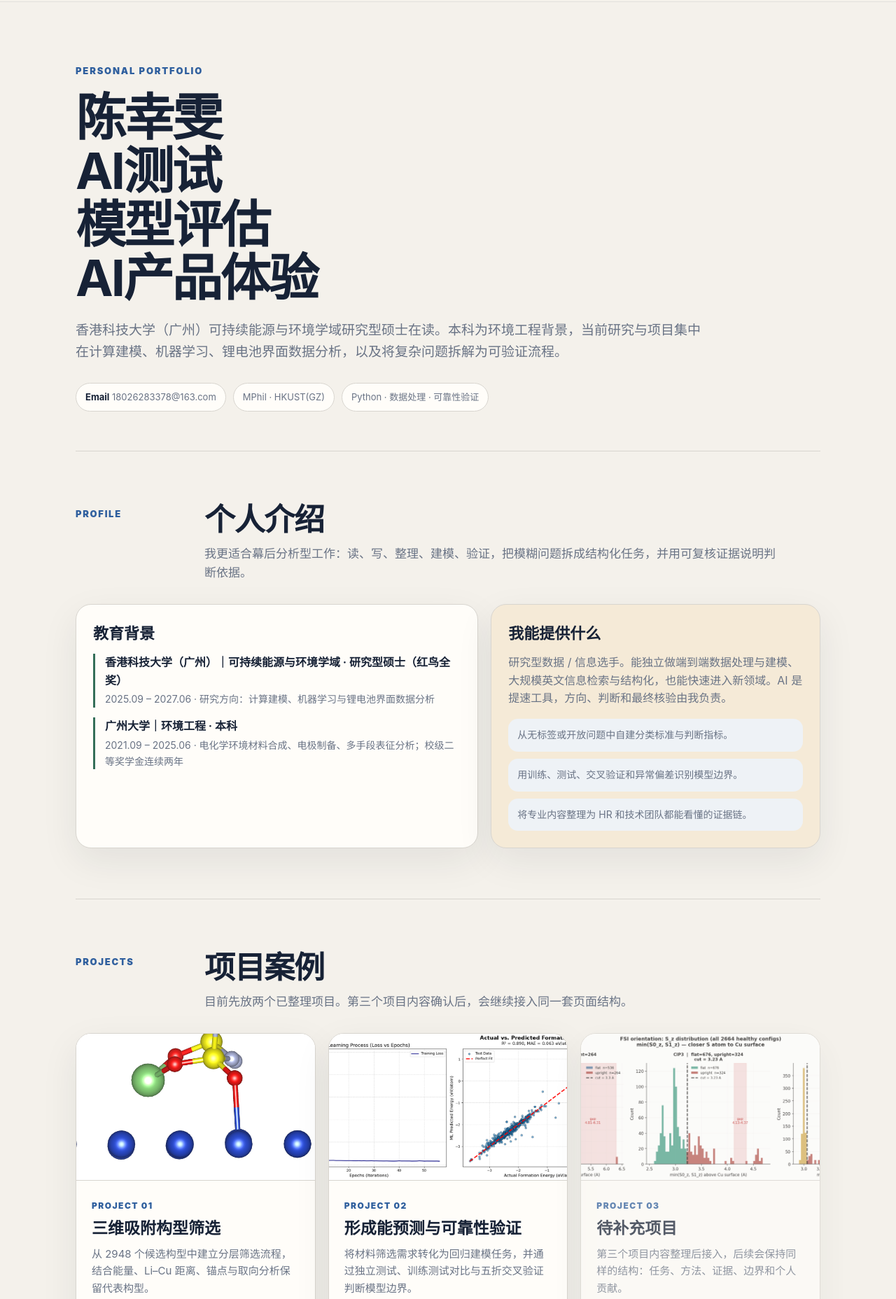
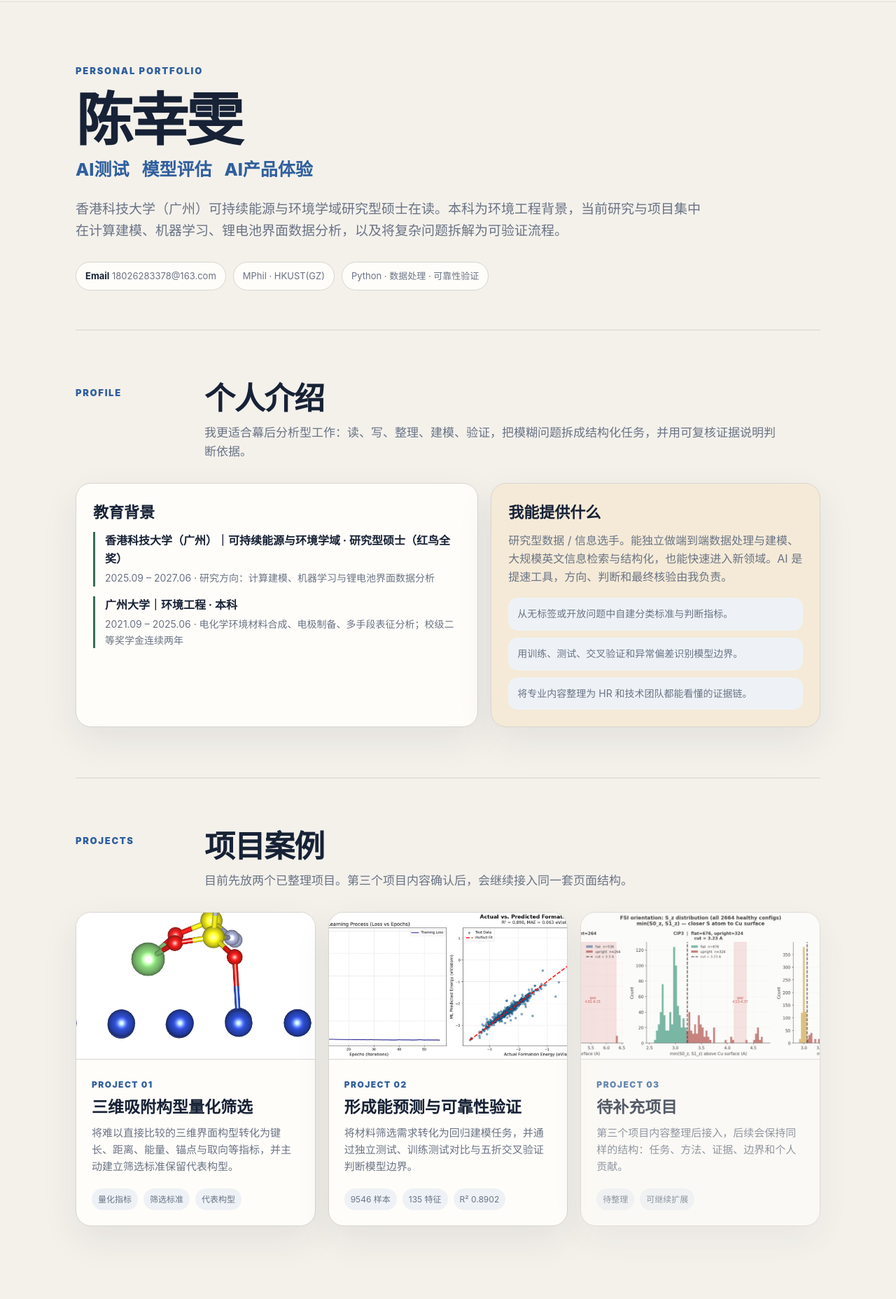
Before and after one commit to xchen-812/xingwen-portfolio, a plain HTML site: page index.html in a window 1280 px wide. Shown: the part 60-1916 px from the top of the page at 70% size. Drawn offline with Linux system fonts and the light colour scheme.

Commit message:
Refine homepage title and project one framing

```diff
--- a/index.html
+++ b/index.html
@@ -18,7 +18,7 @@ a{color:inherit;text-decoration:none}
 .nav{position:sticky;top:0;z-index:10;background:rgba(244,241,235,.94);backdrop-filter:blur(14px);border-bottom:1px solid rgba(23,34,54,.08)}
 .nav .wrap{height:62px;display:flex;align-items:center;justify-content:space-between;gap:18px}.brand{font-weight:900}.links{display:flex;gap:20px;color:var(--muted);font-size:14px}.links a:hover{color:var(--navy)}
 .hero{padding:88px 0 56px}.eyebrow{font-size:13px;font-weight:900;letter-spacing:.14em;color:var(--blue)}
-h1{max-width:980px;margin:18px 0 22px;font-size:clamp(43px,6vw,72px);line-height:1.06;letter-spacing:-.04em}h1 span{display:block}.lead{max-width:900px;margin:0;color:var(--muted);font-size:19px}
+h1{max-width:980px;margin:18px 0 8px;font-size:clamp(48px,7vw,82px);line-height:1.02;letter-spacing:-.04em}.roleline{display:flex;flex-wrap:wrap;gap:10px 18px;margin:0 0 22px;color:var(--blue);font-size:clamp(18px,2.2vw,25px);font-weight:850}.lead{max-width:900px;margin:0;color:var(--muted);font-size:19px}
 .contact{display:flex;flex-wrap:wrap;gap:10px;margin-top:28px}.pill{background:var(--paper);border:1px solid var(--line);border-radius:999px;padding:9px 13px;color:var(--muted);font-size:13px}.pill strong{color:var(--ink)}
 section{padding:72px 0;border-top:1px solid var(--line)}.section-head{display:grid;grid-template-columns:150px 1fr;gap:34px;margin-bottom:30px}.no{padding-top:7px;color:var(--blue);font-size:13px;font-weight:900;letter-spacing:.13em}h2{margin:0 0 10px;font-size:clamp(30px,4vw,44px);line-height:1.16;letter-spacing:-.03em}.section-head p{margin:0;color:var(--muted);font-size:17px;max-width:820px}
 .profile-grid{display:grid;grid-template-columns:1.1fr .9fr;gap:18px}.panel{background:var(--paper);border:1px solid var(--line);border-radius:22px;padding:24px;box-shadow:var(--shadow)}.panel h3{margin:0 0 10px;font-size:22px}.panel p{margin:0;color:var(--muted)}.timeline{display:grid;gap:14px}.edu{border-left:3px solid var(--green);padding-left:14px}.edu b{display:block}.edu span{display:block;color:var(--muted);font-size:14px;margin-top:3px}.strengths{display:grid;gap:10px;margin-top:16px}.strength{background:var(--soft);border-radius:14px;padding:12px 13px;color:var(--muted);font-size:14px}.highlight{background:var(--gold-soft)}
@@ -37,7 +37,8 @@ footer{padding:34px 0 52px;color:var(--muted);font-size:13px}
 <main class="wrap">
 <section class="hero" style="border-top:none">
   <div class="eyebrow">PERSONAL PORTFOLIO</div>
-  <h1><span>陈幸雯</span><span>AI测试</span><span>模型评估</span><span>AI产品体验</span></h1>
+  <h1>陈幸雯</h1>
+  <div class="roleline"><span>AI测试</span><span>模型评估</span><span>AI产品体验</span></div>
   <p class="lead">香港科技大学（广州）可持续能源与环境学域研究型硕士在读。本科为环境工程背景，当前研究与项目集中在计算建模、机器学习、锂电池界面数据分析，以及将复杂问题拆解为可验证流程。</p>
   <div class="contact">
     <span class="pill"><strong>Email</strong> 18026283378@163.com</span>
@@ -76,8 +77,8 @@ footer{padding:34px 0 52px;color:var(--muted);font-size:13px}
   </div>
   <div class="project-grid">
     <a class="card active" href="projects/configuration-screening.html">
-      <img src="assets/images/final_configuration_01.png" alt="三维吸附构型筛选案例">
-      <div class="card-body"><span class="tag">PROJECT 01</span><h3>三维吸附构型筛选</h3><p>从 2948 个候选构型中建立分层筛选流程，结合能量、Li–Cu 距离、锚点与取向分析保留代表构型。</p><div class="meta"><span>2948 构型</span><span>1208 Q1</span><span>界面筛选</span></div></div>
+      <img src="assets/images/final_configuration_01.png" alt="三维吸附构型量化筛选案例">
+      <div class="card-body"><span class="tag">PROJECT 01</span><h3>三维吸附构型量化筛选</h3><p>将难以直接比较的三维界面构型转化为键长、距离、能量、锚点与取向等指标，并主动建立筛选标准保留代表构型。</p><div class="meta"><span>量化指标</span><span>筛选标准</span><span>代表构型</span></div></div>
     </a>
     <a class="card active" href="projects/ml-reliability.html">
       <img src="assets/images/ml_training_prediction.png" alt="形成能预测与可靠性验证案例">
```
Also changed, not shown: projects/configuration-screening.html (+3 -3 lines).
